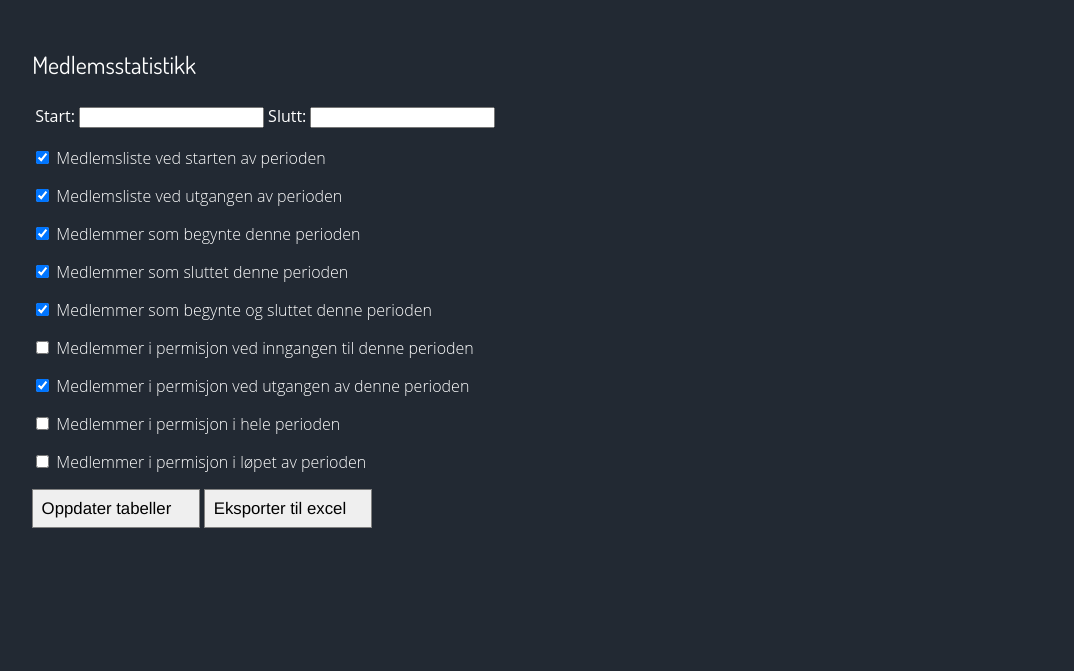
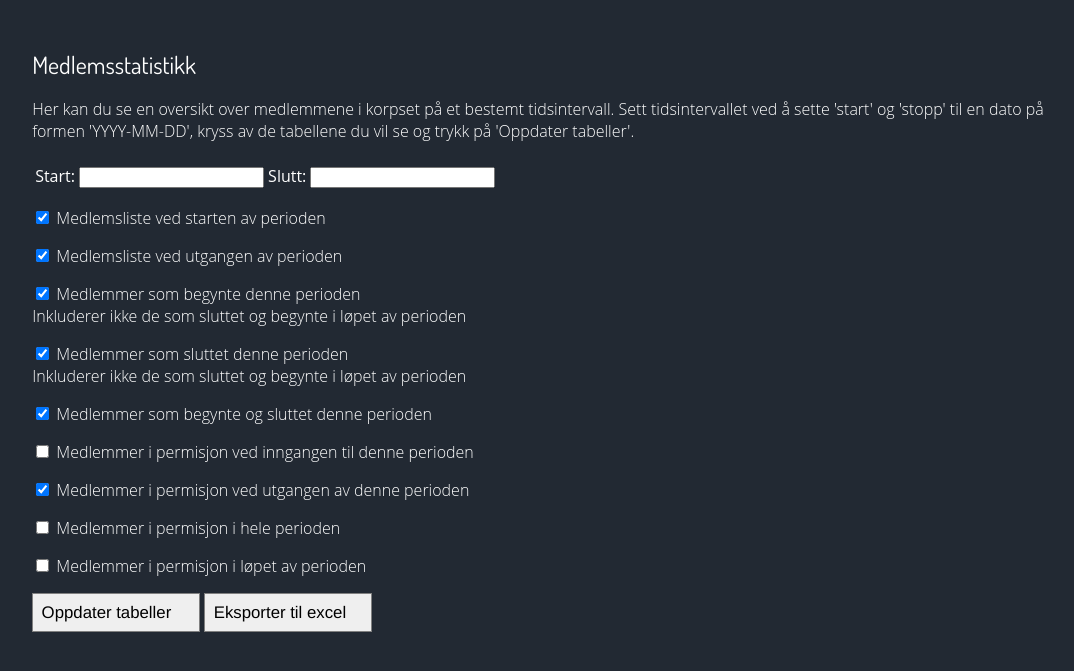
Before and after one commit to kalkins/buk-django, a Django app: page /medlemmer/statistikk in a window 1280 px wide. Shown: the part 64-735 px from the top of the page, without its empty margins (83-1157 px from the left). Run offline with Django 3.2, Linux system fonts and the light colour scheme; the visitor is signed in with stand-in values (Sample User, id 1); parts of the project's set-up code (start-up, migrations or seed data) failed here and were passed over; some web fonts are replaced.

Commit message:
Add help text to statistics page

```diff
--- a/members/forms.py
+++ b/members/forms.py
@@ -51,8 +51,10 @@ class MemberStatisticsForm(forms.Form):
 
     members_start = forms.BooleanField(label='Medlemsliste ved starten av perioden', label_suffix='', required=False, initial=True)
     members_end = forms.BooleanField(label='Medlemsliste ved utgangen av perioden', label_suffix='', required=False, initial=True)
-    new = forms.BooleanField(label='Medlemmer som begynte denne perioden', label_suffix='', required=False, initial=True)
-    quit = forms.BooleanField(label='Medlemmer som sluttet denne perioden', label_suffix='', required=False, initial=True)
+    new = forms.BooleanField(label='Medlemmer som begynte denne perioden', label_suffix='', required=False, initial=True,
+            help_text='Inkluderer ikke de som sluttet og begynte i løpet av perioden')
+    quit = forms.BooleanField(label='Medlemmer som sluttet denne perioden', label_suffix='', required=False, initial=True,
+            help_text='Inkluderer ikke de som sluttet og begynte i løpet av perioden')
     joined_quit = forms.BooleanField(label='Medlemmer som begynte og sluttet denne perioden', label_suffix='', required=False, initial=True)
     leave_start = forms.BooleanField(label='Medlemmer i permisjon ved inngangen til denne perioden', label_suffix='', required=False)
     leave_end = forms.BooleanField(label='Medlemmer i permisjon ved utgangen av denne perioden', label_suffix='', required=False, initial=True)
--- a/members/templates/members/member_statistics.html
+++ b/members/templates/members/member_statistics.html
@@ -10,6 +10,12 @@
 {% block main %}
 <section>
     <h1>Medlemsstatistikk</h1>
+
+    <p>
+        Her kan du se en oversikt over medlemmene i korpset på et bestemt tidsintervall.
+        Sett tidsintervallet ved å sette 'start' og 'stopp' til en dato på formen 'YYYY-MM-DD',
+        kryss av de tabellene du vil se og trykk på 'Oppdater tabeller'.
+    </p>
 
     <div class='form-container'>
         <form method="GET">
@@ -39,6 +45,11 @@
             <p>
                 {{ field }}
                 {{ field.label_tag }}
+
+                {% if field.help_text %}
+                <br />
+                <span class='help-text'>{{ field.help_text }}</span>
+                {% endif %}
             </p>
             {% endif %}
             {% endfor %}
@@ -46,7 +57,6 @@
             <input type='submit' class='modernbutton' value='Oppdater tabeller'/>
             <input type='submit' class='modernbutton' value='Eksporter til excel' name='csv'/>
         </form>
-
     </div>
 
     {% for table in tables %}
```
